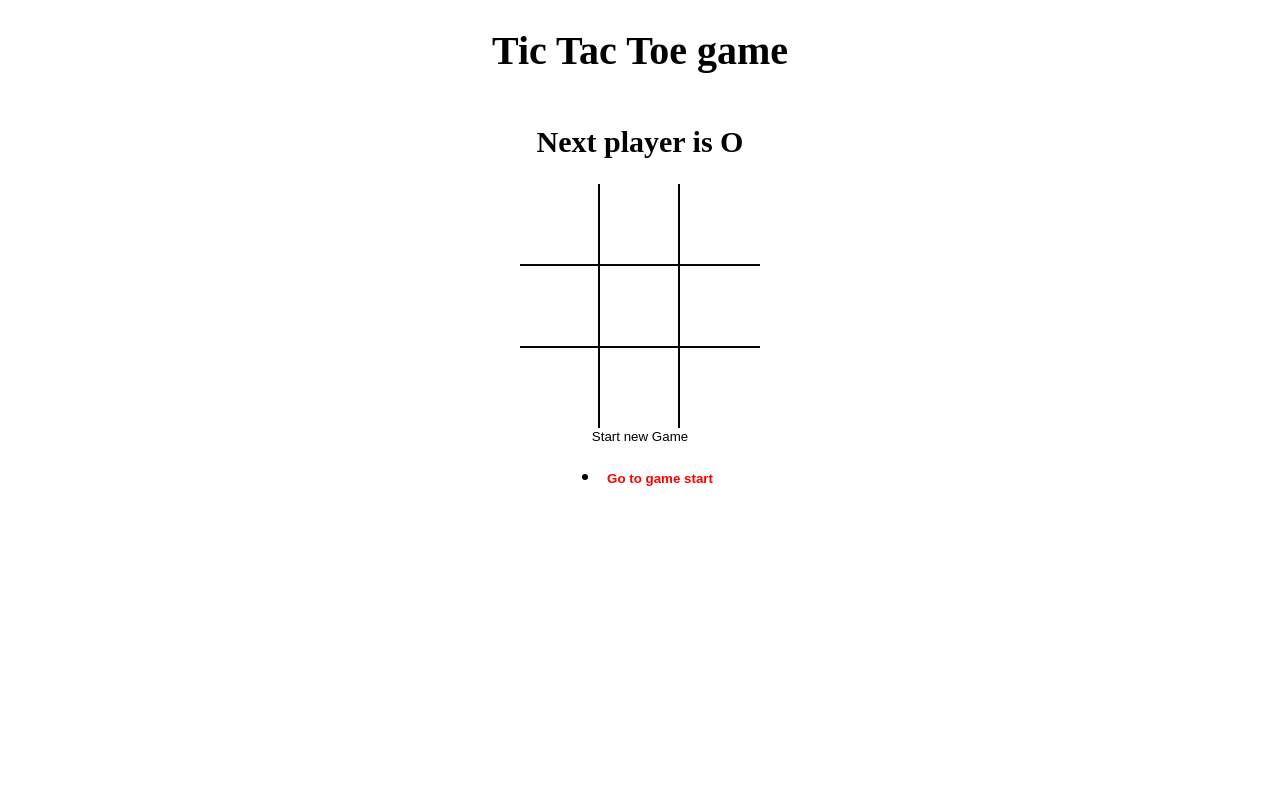
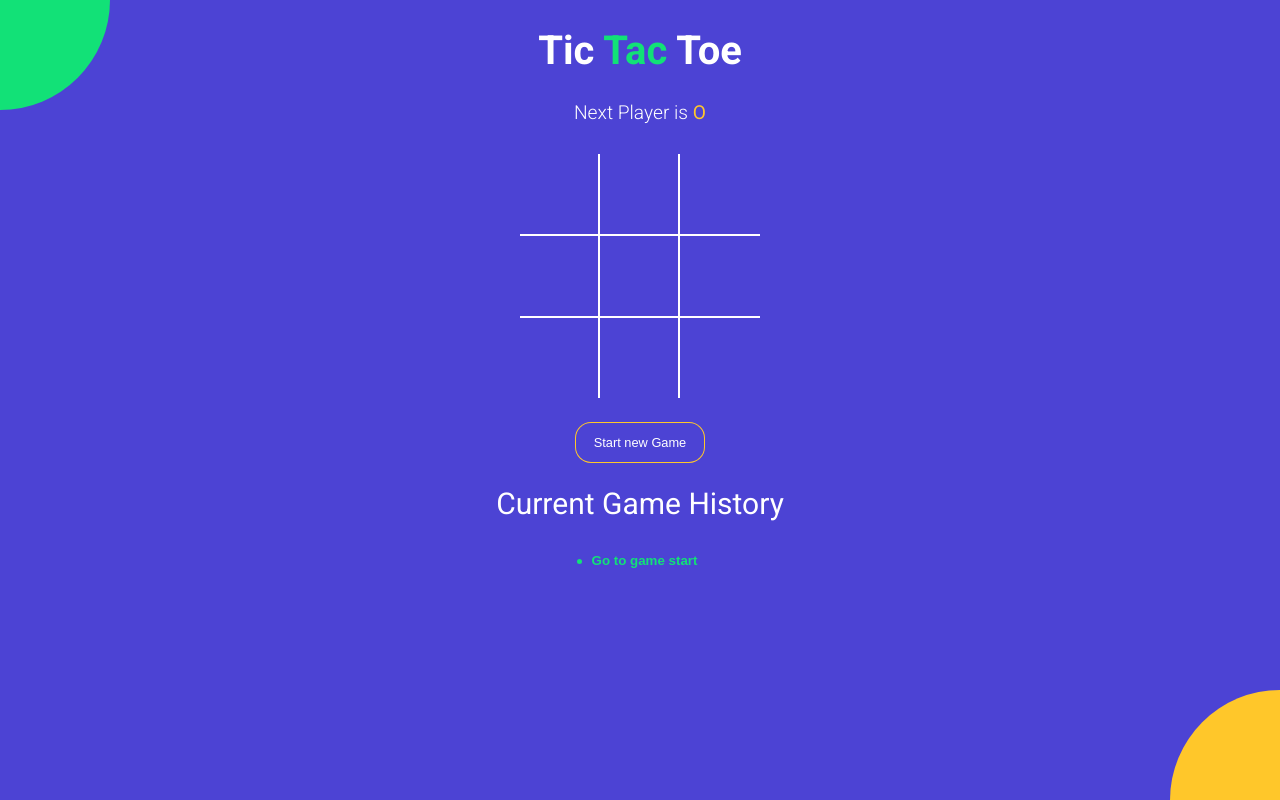
Before and after one commit to spectrum007/Tic_Tac_ToeGame, a React (Vite) app: page / in a window 1280 px wide. Built offline with nearby package versions, Linux system fonts and the light colour scheme.

Commit message:
styled the entire app

```diff
--- a/index.html
+++ b/index.html
@@ -1,10 +1,17 @@
 <!DOCTYPE html>
 <html>
+
 <head>
-    <title>React Vite Micro App</title>
+  <meta charset="UTF-8" />
+  <meta name="viewport" content="width=device-width, initial-scale=1.0" />
+  <meta http-equiv="X-UA-Compatible" content="ie=edge" />
+  <link href="https://fonts.googleapis.com/css?family=Roboto:300,400,700&display=swap" rel="stylesheet" />
+  <title>TIC TAC TOE</title>
 </head>
+
 <body>
   <div id="root"></div>
   <script type="module" src="./src/index.jsx"></script>
 </body>
+
 </html>
--- a/src/App.jsx
+++ b/src/App.jsx
@@ -40,17 +40,25 @@
   };
   return (
     <div className="app">
-      <h1>Tic Tac Toe game </h1>
+      <h1>
+        Tic <span className="text-green">Tac</span> Toe{" "}
+      </h1>
       <StatusMessage winner={Winner} current={current} />
       <Board
         board={current.board}
         handleSquareClick={handleSquareClick}
         winningSquares={WinningSquares}
       />
-      <button type="button" onClick={OnNewGame}>
+      <button
+        type="button"
+        onClick={OnNewGame}
+        className={`btn-reset ${Winner ? "active" : ""}`}
+      >
         Start new Game
       </button>
+      <h2 style={{ fontWeight: "normal" }}> Current Game History </h2>
       <History history={history} moveTo={moveTo} currentMove={currentMove} />
+      <div className="bg-balls"> </div>
     </div>
   );
 };
--- a/src/Components/History.jsx
+++ b/src/Components/History.jsx
@@ -2,15 +2,13 @@
 
 function History({ history, moveTo, currentMove }) {
   return (
-    <ul>
+    <div className="history-wrapper">
+      <ul className="history">
         {history.map((_, move) => {
           return (
             <li key={move}>
               <button
-              style={{
-                fontWeight: move === currentMove ? "bold" : "normal",
-                color: move === currentMove ? "red" : "black",
-              }}
+                className={`btn-move ${move === currentMove ? "active" : ""}`}
                 type="button"
                 onClick={() => {
                   moveTo(move);
@@ -22,6 +20,7 @@
           );
         })}
       </ul>
+    </div>
   );
 }
 
--- a/src/Components/Square.jsx
+++ b/src/Components/Square.jsx
@@ -5,12 +5,14 @@
   return (
     <button
       type="button"
-      className="square"
       onClick={onClick}
-      style={{
-        fontWeight: iswinningsquares ? "bold" : "normal",
-        color: iswinningsquares ? "red" : "black",
-      }}
+      className={`square ${iswinningsquares ? "winning" : ""} ${
+        value === "X" ? "text-green " : "text-orange"
+      }`}
+      // style={{
+      //   fontWeight: iswinningsquares ? "bold" : "normal",
+      //   color: iswinningsquares ? "red" : "black",
+      // }}
     >
       {value}
     </button>
--- a/src/Components/StatusMessage.jsx
+++ b/src/Components/StatusMessage.jsx
@@ -4,13 +4,30 @@
   const noMovesLeft = current.board.every((element) => element !== null);
 
   return (
-    <h2>
-      {winner && `Winner is ${winner}`}
-      {!winner &&
-        !noMovesLeft &&
-        `Next player is ${current.isXnext ? "X" : "O"}`}
-      {!winner && noMovesLeft && `Game Tie `}
-    </h2>
+    <div className="status-message">
+      {winner && (
+        <>
+          Winner is{" "}
+          <span className={winner === "X" ? "text-green" : "text-orange"}>
+            {winner}
+          </span>
+        </>
+      )}
+      {!winner && !noMovesLeft && (
+        <>
+          Next Player is{" "}
+          <span className={current.isXnext ? "text-green" : "text-orange"}>
+            {current.isXnext ? "X" : "O"}
+          </span>
+        </>
+      )}
+      {!winner && noMovesLeft && (
+        <>
+          <span className="text-green">O</span> and{" "}
+          <span className="text-orange">X</span> tied
+        </>
+      )}
+    </div>
   );
 };
 
--- a/src/Styles/root.scss
+++ b/src/Styles/root.scss
@@ -1,4 +1,13 @@
+// root.scss
+
+$green: #12e177;
+$orange: #ffc72a;
+$blue: #4c43d4;
+
 body {
+  font-family: "Roboto", sans-serif;
+  background-color: $blue;
+  color: #fff;
   padding: 0;
   margin: 0;
 }
@@ -19,18 +28,83 @@
   align-items: center;
 }
 
+.text-green {
+  color: $green;
+}
+
+.text-orange {
+  color: $orange;
+}
+
+.history-wrapper {
+  width: 300px;
+  text-align: center;
+  margin-bottom: 20px;
+  .history {
+    display: inline-block;
+    padding: 0;
+    margin: 0;
+    li {
+      list-style: none;
+      text-align: left;
+      &:before {
+        content: "";
+        border-radius: 50%;
+        display: inline-block;
+        height: 5px;
+        width: 5px;
+        background-color: $green;
+        margin-right: 4px;
+        margin-bottom: 1px;
+      }
+
+      .btn-move {
+        color: #fff;
+        &.active {
+          font-weight: bold;
+          color: $green;
+        }
+      }
+    }
+  }
+}
+
+.status-message {
+  margin-bottom: 30px;
+  font-size: 1.2rem;
+  font-weight: lighter;
+  span {
+    font-weight: normal;
+  }
+}
+
+.btn-reset {
+  font-size: 0.8rem;
+  color: #fff;
+  border-radius: 15px;
+  padding: 12px 18px;
+  margin-top: 25px;
+  transition: all 0.2s;
+  background-color: $blue;
+  box-shadow: 0px 0px 0px 1px $orange;
+  &.active {
+    background-color: $orange;
+    box-shadow: none;
+  }
+}
+
 .board {
   .board-row {
     display: flex;
     flex-direction: row;
-    border-bottom: 2px solid rgb(7, 7, 7);
+    border-bottom: 2px solid #fff;
     &:last-child {
       border-bottom: none;
     }
     .square {
       width: 80px;
       height: 80px;
-      border-right: 2px solid rgb(5, 5, 5);
+      border-right: 2px solid #fff;
       font-size: 2.5rem;
       padding: 0;
       overflow: hidden;
@@ -38,6 +112,63 @@
       &:last-child {
         border-right: none;
       }
+      &.winning {
+        animation: scaleText 1.4s infinite;
+        @keyframes scaleText {
+          0% {
+            transform: 2.5rem;
+          }
+          50% {
+            font-size: 3.5rem;
+          }
+          100% {
+            font-size: 2.5rem;
+          }
+        }
+      }
     }
   }
 }
+
+.bg-balls {
+  position: fixed;
+  top: 0;
+  left: 0;
+  right: 0;
+  bottom: 0;
+  min-width: 100%;
+  z-index: -1;
+
+  &:before,
+  &:after {
+    content: "";
+    position: absolute;
+    width: 150px;
+    height: 150px;
+    border-radius: 50%;
+  }
+
+  &:before {
+    background-color: $orange;
+    right: -75px;
+    bottom: -75px;
+    @media screen and (min-width: 476px) {
+      width: 220px;
+      height: 220px;
+      right: -110px;
+      bottom: -110px;
+    }
+  }
+
+  &:after {
+    background-color: $green;
+    top: -75px;
+    left: -75px;
+    @media screen and (min-width: 476px) {
+      width: 220px;
+      height: 220px;
+      top: -110px;
+      left: -110px;
+    }
+  }
+}
```
Also changed, not shown: assets/Styling entire app.txt. Lines whose indentation alone changed are shown as unchanged.
